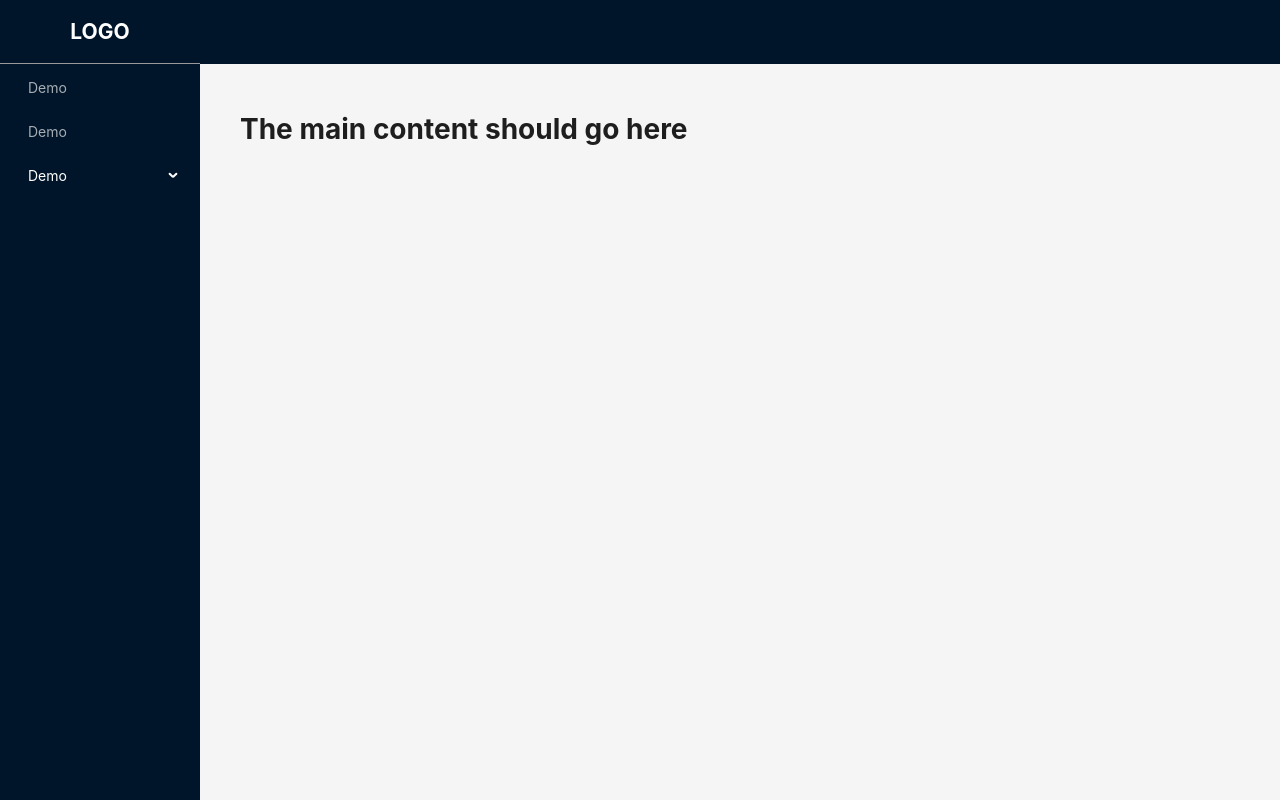
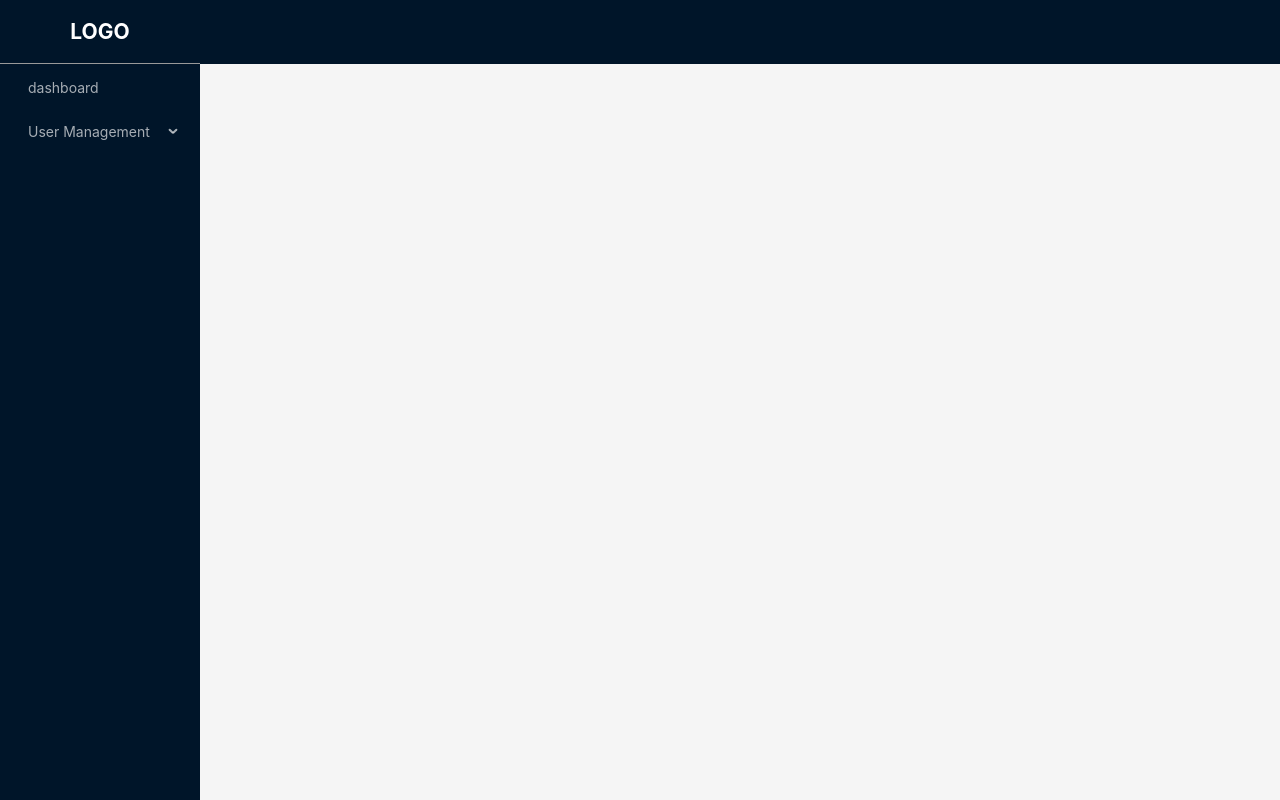
Before and after one commit to Adnan-Sarkar/university-management-system, a React (Vite) app: page / in a window 1280 px wide. Built offline with nearby package versions, Linux system fonts and the light colour scheme.

Commit message:
create dynamic routes and and-design sidebar menu items from single array. So, modifying one array that can automatically affect the routes and UI

```diff
--- a/src/components/layout/MainLayout.tsx
+++ b/src/components/layout/MainLayout.tsx
@@ -1,27 +1,8 @@
 import { Layout, Menu, MenuProps } from "antd";
+import { Outlet } from "react-router-dom";
+import { adminSidebarItems } from "../../routes/admin.routes";
 
 const { Header, Content, Sider } = Layout;
-
-const items: MenuProps["items"] = [
-  {
-    key: 1,
-    label: "Demo",
-  },
-  {
-    key: 2,
-    label: "Demo",
-  },
-  {
-    key: 3,
-    label: "Demo",
-    children: [
-      {
-        key: 4,
-        label: "Demo",
-      },
-    ],
-  },
-];
 
 const MainLayout = () => {
   return (
@@ -53,7 +34,7 @@ const MainLayout = () => {
           theme="dark"
           mode="inline"
           defaultSelectedKeys={["4"]}
-          items={items}
+          items={adminSidebarItems as MenuProps["items"]}
         />
       </Sider>
       <Layout>
@@ -65,7 +46,7 @@ const MainLayout = () => {
               minHeight: 360,
             }}
           >
-            <h1>The main content should go here</h1>
+            <Outlet />
           </div>
         </Content>
       </Layout>
--- /dev/null
+++ b/src/routes/admin.routes.tsx
@@ -0,0 +1,93 @@
+import { ReactNode } from "react";
+import AdminDemo1 from "../pages/admin/AdminDemo1";
+import AdminDemo2 from "../pages/admin/AdminDemo2";
+import AdminDemo3 from "../pages/admin/AdminDemo3";
+import AdminDemo4 from "../pages/admin/AdminDemo4";
+import { NavLink } from "react-router-dom";
+
+type TRoute = {
+  path: string;
+  element: ReactNode;
+};
+
+type TSidebarItem = {
+  key: string;
+  label: ReactNode;
+  children?: TSidebarItem[];
+};
+
+// demo routes
+const adminPaths = [
+  {
+    name: "Dashboard",
+    path: "dashboard",
+    element: <AdminDemo1 />,
+  },
+  {
+    name: "User Management",
+    children: [
+      {
+        name: "Create Student",
+        path: "create-student",
+        element: <AdminDemo2 />,
+      },
+      {
+        name: "Create Faculty",
+        path: "create-faculty",
+        element: <AdminDemo3 />,
+      },
+      {
+        name: "Create Admin",
+        path: "create-admin",
+        element: <AdminDemo4 />,
+      },
+    ],
+  },
+];
+
+// create route
+export const adminRoutes = adminPaths.reduce((acc: TRoute[], item) => {
+  if (item?.path && item?.element) {
+    acc.push({
+      path: item.path,
+      element: item.element,
+    });
+  } else if (item?.children) {
+    item?.children.forEach((element) => {
+      acc.push({
+        path: element.path,
+        element: element.element,
+      });
+    });
+  }
+
+  return acc;
+}, []);
+
+// create ant design sidebar menu items
+export const adminSidebarItems = adminPaths.reduce(
+  (acc: TSidebarItem[], item) => {
+    if (item.path && item.name) {
+      acc.push({
+        key: item.name,
+        label: <NavLink to={`/admin/${item.path}`}>{item.path}</NavLink>,
+      });
+    } else if (item.children) {
+      acc.push({
+        key: item.name,
+        label: item.name,
+        children: item.children.map((element) => {
+          return {
+            key: element.name,
+            label: (
+              <NavLink to={`/admin/${element.path}`}>{element.path}</NavLink>
+            ),
+          };
+        }),
+      });
+    }
+
+    return acc;
+  },
+  []
+);
```
Also changed, not shown: src/routes/routes.tsx (+16 -0 lines).
